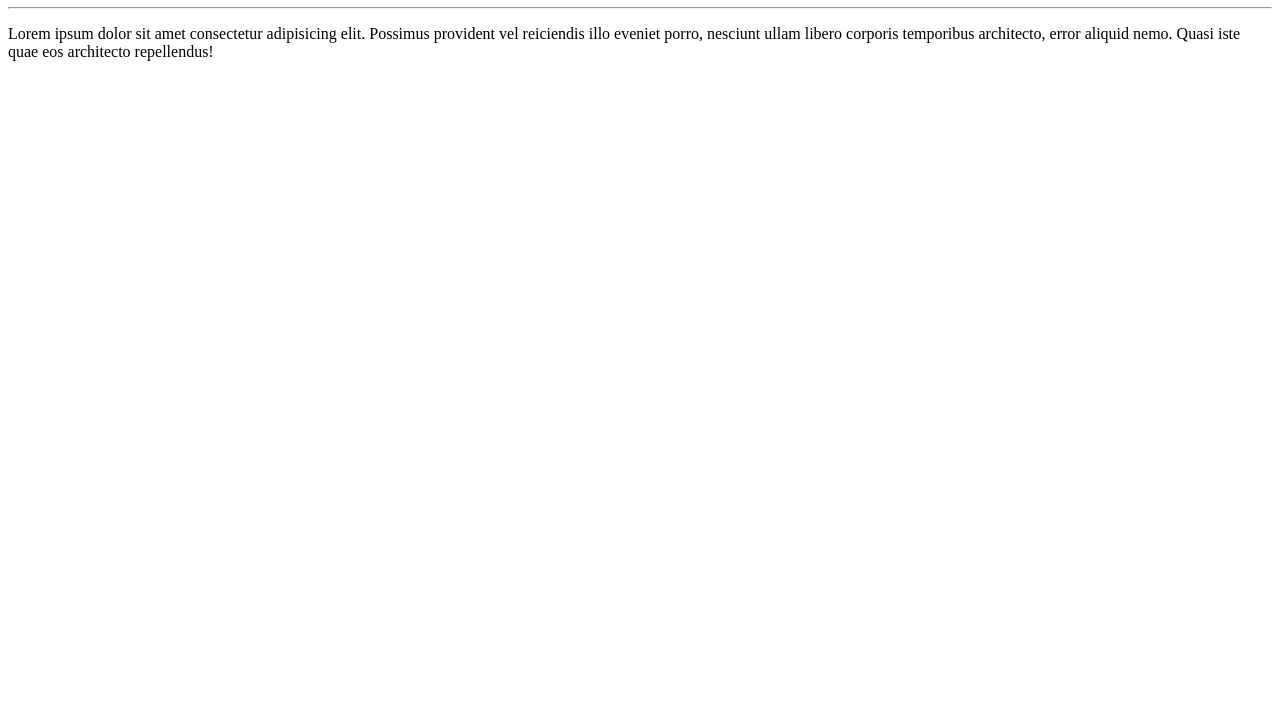
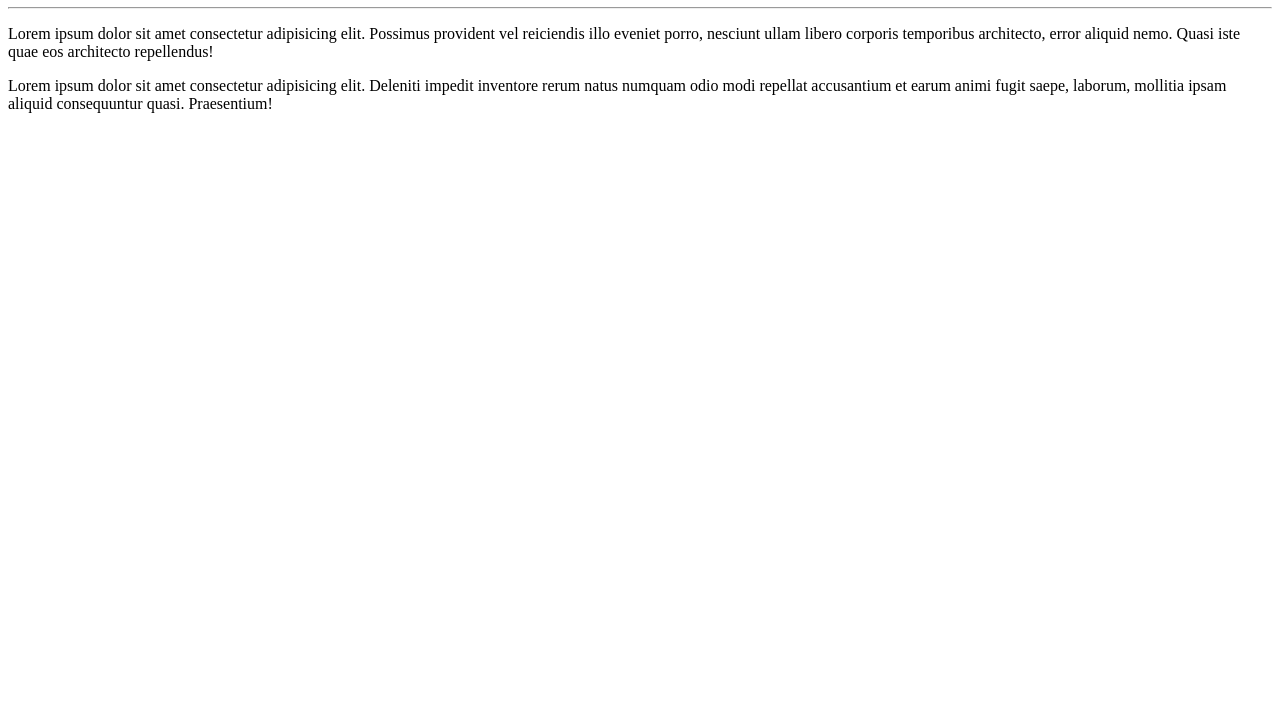
Before and after one commit to matheusgabrielsantos/aprendendo-git, a plain HTML site: page site-texte/index.html in a window 1280 px wide. Shown: the part 73-800 px from the top of the page. Drawn offline with Linux system fonts and the light colour scheme.

Commit message:
paragrafo adcionado

```diff
--- a/site-texte/index.html
+++ b/site-texte/index.html
@@ -10,5 +10,6 @@
     <h1>testando</h1>
     <hr>
     <p>Lorem ipsum dolor sit amet consectetur adipisicing elit. Possimus provident vel reiciendis illo eveniet porro, nesciunt ullam libero corporis temporibus architecto, error aliquid nemo. Quasi iste quae eos architecto repellendus!</p>
+    <p>Lorem ipsum dolor sit amet consectetur adipisicing elit. Deleniti impedit inventore rerum natus numquam odio modi repellat accusantium et earum animi fugit saepe, laborum, mollitia ipsam aliquid consequuntur quasi. Praesentium!</p>
 </body>
 </html>
```
